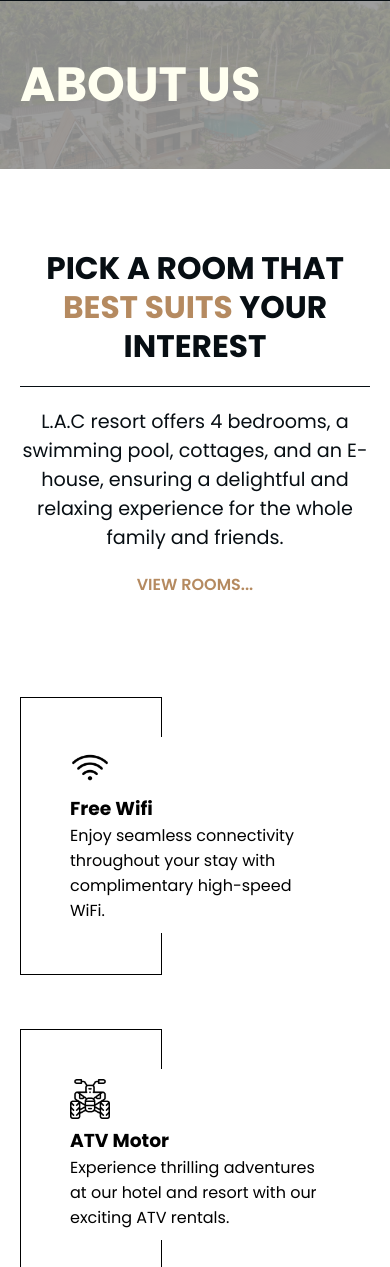
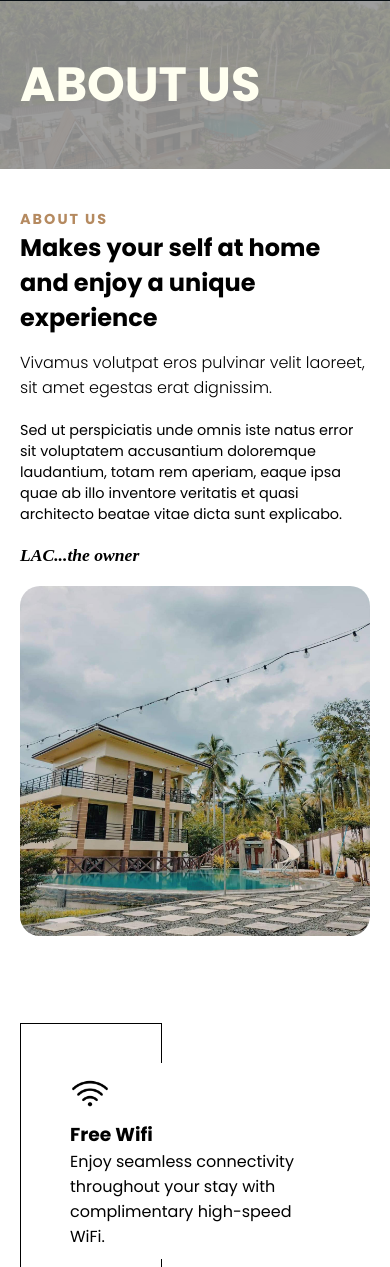
Before and after one commit to jkarlo-07/lac_project, a Django app: page /about/ in a window 390 px wide. Shown: the part 473-1740 px from the top of the page. Run offline with Django 5.2, Linux system fonts and the light colour scheme.

Commit message:
Edit about us

```diff
--- a/lac/content/templates/content/about.html
+++ b/lac/content/templates/content/about.html
@@ -16,51 +16,16 @@
   />
   <h1 class="title__text">ABOUT US</h1>
 </section>
-<section class="index-room about-room">
-  <div class="index-room__text">
-    <div class="index-room__title">
-      <h1>
-        PICK A ROOM THAT
-        <span class="secondary-text-color">BEST SUITS</span> YOUR INTEREST
-      </h1>
-    </div>
-    <div class="index-room__seperator"></div>
-    <div class="index-room__intro">
-      <p>
-        L.A.C resort offers 4 bedrooms, a swimming pool, cottages, and an
-        E-house, ensuring a delightful and relaxing experience for the whole
-        family and friends.
-      </p>
-    </div>
-    <div class="index-room__link">
-      <a href="{% url 'content:rooms' %}" class="index-room__btn"
-        >VIEW ROOMS...</a
-      >
-    </div>
+<section class="about-main">
+  <div class="about-text-container">
+    <h1>ABOUT US</h1>
+    <h2>Makes your self at home and enjoy a unique experience</h2>
+    <h3>Vivamus volutpat eros pulvinar velit laoreet, sit amet egestas erat dignissim.</h3>
+    <p class="about-text-intro">Sed ut perspiciatis unde omnis iste natus error sit voluptatem accusantium doloremque laudantium, totam rem aperiam, eaque ipsa quae ab illo inventore veritatis et quasi architecto beatae vitae dicta sunt explicabo.</p>
+    <p class="about-owner-text">LAC...the owner</p>
   </div>
-  <div class="index-room__content">
-    <div class="index-room__room-info">
-      <h2 class="secondary-text-color">E-House Cabin</h2>
-      <div class="seperator"></div>
-      <p>
-        The E house cabin provides an exclusive space distinct from the main
-        hotel. It features complete amenities such as air conditioning, a
-        spacious king-size bed, a private bathroom, television, and
-        complimentary Wi-Fi. Additionally, guests can indulge in the luxury of a
-        personal pool for their relaxation and enjoyment.
-      </p>
-      <p class="index-room__capacity">Max Capacity: 8 people</p>
-      <p class="index-room__button"><a href="">BOOK NOW</a></p>
-    </div>
-    <div class="index-room__image-container">
-      <img
-        class="index-room__cover"
-        src="{% static 'images/photos/ehouse-room.jpg' %}"
-        alt="E-House"
-        width="400"
-      />
-      <p class="index-room__price">P10,000 / day</p>
-    </div>
+  <div class="about-picture-container">
+    <img src="{% static "images/photos/lac4.jpg" %}" class="about-picture" alt="pool" width="100">
   </div>
 </section>
 <section class="index-feature">
--- a/lac/static/css/style.css
+++ b/lac/static/css/style.css
@@ -10,6 +10,13 @@
   --secondary-text-color: #b58a60;
   --main-bg-transparent: rgba(7, 14, 19, 0.9);
   --input-color-text: rgb(150, 150, 150);
+}
+
+@font-face {
+  font-family: 'Architects Daughter';
+  src: url('../fonts/ArchitectsDaughter-Regular.ttf') format('ttf'),;
+  font-weight: normal;
+  font-style: normal;
 }
 
 body {
@@ -854,6 +861,57 @@ footer {
 }
 
 /* FOR ABOUT PAGE */
+
+.about-main {
+  margin: 100px;
+  display: flex;
+  gap: 20px;
+  justify-content: space-between;
+  align-items: center;
+}
+
+.about-text-container {
+  width: 40%;
+}
+
+.about-picture-container {
+  width: 50%;
+}
+
+.about-picture {
+  width: 100%;
+  border-radius: 20px;
+}
+
+.about-text-container > h1 {
+  font-size: 0.9rem;
+  color: var(--secondary-text-color);
+  letter-spacing: 2px;
+}
+
+.about-text-container > h2 {
+  font-size: 2.4rem;
+  margin-bottom: 15px;
+}
+
+.about-text-container > h3 {
+  font-size: 1.1rem;
+  margin-bottom: 20px;
+  font-weight: 300;
+}
+
+.about-text-intro {
+  font-size: 0.9rem;
+  margin-bottom: 20px;
+}
+
+.about-owner-text {
+  font-size: 1.6rem;
+  font-family: "Architects Daughter";
+  font-weight: 800;
+  font-style: italic;
+}
+
 .about-quote-section {
   margin: 80px 0;
   background-color: var(--main-bg-color);
@@ -967,7 +1025,7 @@ footer {
 
   .index-room,
   .index-feature,
-  .index-service {
+  .index-service, .about-main {
     margin: 80px 40px;
   }
 
@@ -1106,6 +1164,35 @@ footer {
 
   .about-event {
     margin: 80px 20px;
+  }
+
+  .about-text-container > h1 {
+    font-size: 0.9rem;
+    color: var(--secondary-text-color);
+    letter-spacing: 2px;
+  }
+
+  .about-text-container > h2 {
+    font-size: 1.5rem;
+    margin-bottom: 15px;
+  }
+
+  .about-text-container > h3 {
+    font-size: 1rem;
+    margin-bottom: 20px;
+    font-weight: 300;
+  }
+
+  .about-text-intro {
+    font-size: 0.9rem;
+    margin-bottom: 20px;
+  }
+
+  .about-owner-text {
+    font-size: 1.1rem;
+    font-family: "Architects Daughter";
+    font-weight: 800;
+    font-style: italic;
   }
 
 }
@@ -1378,6 +1465,18 @@ footer {
     font-size: 1.25rem;
   }
 
+  .about-main {
+    flex-direction: column;
+    margin: 40px 20px;
+  }
+
+  .about-text-container {
+    width: 100%;
+  }
+
+  .about-picture-container {
+    width: 100%;
+  }
 }
 
 
```
Also changed, not shown: lac/static/fonts/ArchitectsDaughter-Regular.ttf (added).
